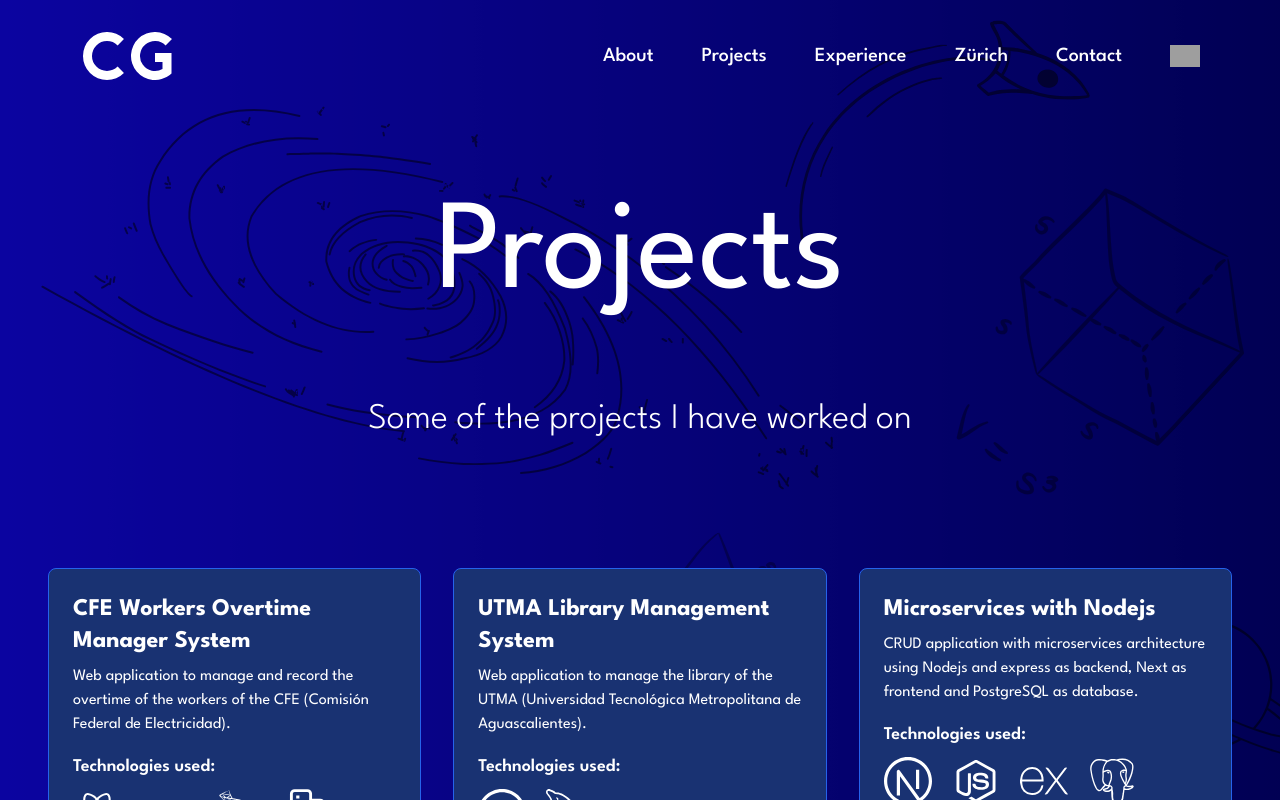
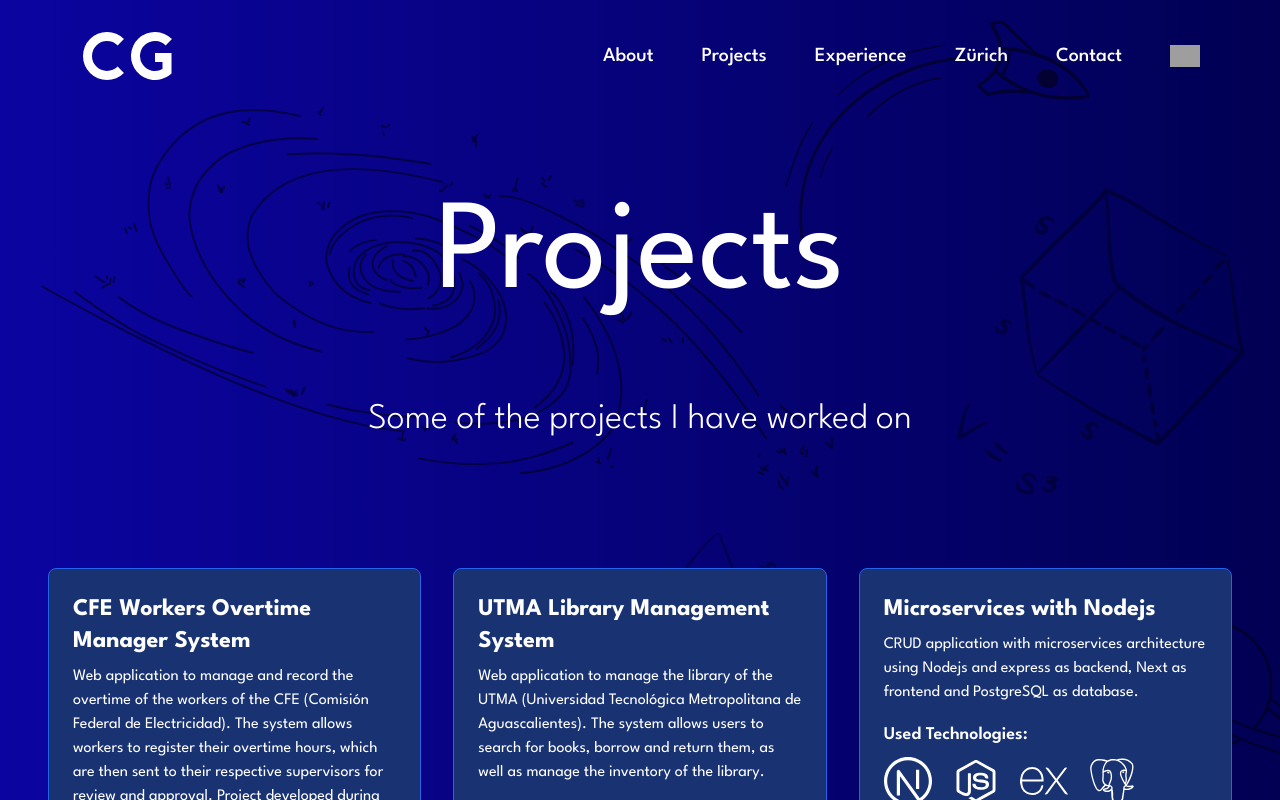
Before and after one commit to CarlosGal19/Portfolio, a Next.js app: page /about/projects in a window 1280 px wide. Built offline with nearby package versions, Linux system fonts and the light colour scheme; grey boxes are pictures that could not be loaded.

Commit message:
feat: add NASA and Balluff maintenance projects

```diff
--- a/src/app/[lang]/projects/_components/CustonProject.tsx
+++ b/src/app/[lang]/projects/_components/CustonProject.tsx
@@ -16,7 +16,7 @@ export default function CustomProject({ project }: { project: Project }) {
             <p className="mb-4">{project.description}</p>
             <div className="mb-4">
                 <h3 className="text-lg font-semibold">{
-                    pathname.includes("es/") ? "Tecnologías utilizadas" : "Technologies used"
+                    pathname.includes("es/") ? "Tecnologías utilizadas" : "Used Technologies"
                 }:</h3>
                 <ul className="flex flex-wrap gap-2 mt-2">
                     {project.technologies.map((tech, index) => (
--- a/src/dictionaries/en.json
+++ b/src/dictionaries/en.json
@@ -44,13 +44,13 @@
         "projects": [
             {
                 "name": "CFE Workers Overtime Manager System",
-                "description": "Web application to manage and record the overtime of the workers of the CFE (Comisión Federal de Electricidad).",
+                "description": "Web application to manage and record the overtime of the workers of the CFE (Comisión Federal de Electricidad). The system allows workers to register their overtime hours, which are then sent to their respective supervisors for review and approval. Project developed during my internship at CFE.",
                 "technologies": ["/languages/react.svg", "/languages/dotnet.svg", "/languages/sqlserver.svg", "/languages/python.svg"],
                 "completed": true
             },
             {
                 "name": "UTMA Library Management System",
-                "description": "Web application to manage the library of the UTMA (Universidad Tecnológica Metropolitana de Aguascalientes).",
+                "description": "Web application to manage the library of the UTMA (Universidad Tecnológica Metropolitana de Aguascalientes). The system allows users to search for books, borrow and return them, as well as manage the inventory of the library.",
                 "technologies": ["/languages/nextjs.svg", "/languages/mysql.svg", "/languages/dotnet.svg"],
                 "href": [
                     "/projects/library/utma-1.jpg", "/projects/library/utma-2.jpg", "/projects/library/utma-3.jpg"
@@ -83,7 +83,7 @@
             },
             {
                 "name": "Atenea",
-                "description": "Uncentralized system for the management, follow-up and analysis of police reports. Developed for the Cybersecurity Hackathon by Fundación Dedica, ICP Hub Latam and Seguridad Pública de Aguascalientes.",
+                "description": "Uncentralized system for the management, follow-up and analysis of police reports. It allows citizens to file reports securely and anonymously, while enabling authorities to efficiently track and analyze incidents. Developed for the Cybersecurity Hackathon by Fundación Dedica, ICP Hub Latam and Seguridad Pública de Aguascalientes.",
                 "technologies": ["/languages/icp.svg", "/languages/react.svg", "/languages/expo.svg", "/languages/rust.svg"],
                 "alt": "Atenea",
                 "github": "https://github.com/SofiaCamposH/ATENEA-IRIS",
@@ -91,7 +91,7 @@
             },
             {
                 "name": "Talent Quest",
-                "description": "Platform of courses and certifications for the development of skills and competencies. Project developed for the Hackatón GDN-e 2025 by NTT Data.",
+                "description": "Platform of courses and certifications for the development of skills and competencies. It allows users to access a wide variety of courses and certifications to improve their skills and competencies in different areas. Project developed for the Hackatón GDN-e 2025 by NTT Data.",
                 "technologies": ["/languages/react.svg", "/languages/node.svg", "/languages/express.svg", "/languages/mysql.svg", "/languages/prisma.svg", "/languages/zustand.svg", "/languages/gcloud.svg"],
                 "href": ["/projects/talent-quest/talent-quest-1.png", "/projects/talent-quest/talent-quest-2.png", "/projects/talent-quest/talent-quest-3.png"],
                 "alt": "Talent Quest",
@@ -100,7 +100,7 @@
             },
             {
                 "name": "Yo Voy Ags App",
-                "description": "Mobile application for the management of public transport in Aguascalientes. Developed for the Hackathon Mobility 2025 by Coordinación General de Movilidad de Aguascalientes and Instituto de Educación de Aguascalientes (IEA).",
+                "description": "Mobile application for the management of public transport in Aguascalientes. It allows users to locate routes, stops, recharge their transport cards, and provide feedback on the service. Developed for the Hackathon Mobility 2025 by Coordinación General de Movilidad de Aguascalientes and Instituto de Educación de Aguascalientes (IEA).",
                 "technologies": ["/languages/expo.svg", "/languages/node.svg", "/languages/express.svg", "/languages/mongo.svg", "/languages/nestjs.svg", "/languages/postgresql.svg", "/languages/gcloud.svg", "/languages/arduino.svg", "/languages/nextjs.svg"],
                 "alt": "Yo Voy Aguascalientes",
                 "github": "https://github.com/Codex-Utma/Yo_Voy_Ags_App",
@@ -108,7 +108,7 @@
             },
             {
                 "name": "QuickView",
-                "description": "System for previewing DICOM images and sending results to patients by WhatsApp. System developed for the Hackathon by Genius Arena and Salud Digna (Hackaton Talent Lant 2025).",
+                "description": "System for previewing DICOM images and sending results to patients by WhatsApp. It allows medical professionals to upload DICOM images, generate reports, and send them directly to patients via WhatsApp for quick and easy access. System developed for the Hackathon by Genius Arena and Salud Digna (Hackaton Talent Lant 2025).",
                 "technologies": ["/languages/gcloud.svg", "/languages/node.svg","/languages/postgresql.svg", "/languages/python.svg", "/languages/vite.svg", "/languages/typescript.svg"],
                 "alt": "QuickView",
                 "github": "https://github.com/DigitalCare-SSAC/QuickView-Frontend",
@@ -119,6 +119,21 @@
                 "description": "Desktop application for managing production line orders sent to the warehouse. The system records and maintains a history of all orders, enabling better traceability and inventory planning. It communicates with an industrial scale via a serial RS-232 connection to ensure accurate weight measurements and order control.",
                 "technologies": ["/languages/python.svg", "/languages/postgresql.svg"],
                 "alt": "BWOMS",
+                "completed": true
+            },
+            {
+                "name": "Balluff Maintenance System",
+                "description": "Web application for managing and scheduling maintenance tasks for machines on the production line. The system allows users to assign maintenance tasks, set deadlines, and track the status of each task to ensure optimal operation of the production line.",
+                "technologies": ["/languages/python.svg", "/languages/javascript.svg", "/languages/postgresql.svg"],
+                "alt": "Balluff Maintenance System",
+                "completed": true
+            },
+            {
+                "name": "Astro Eye",
+                "description": "Web application that allows users to explore and learn about NASA's astronomical images. Users can visualize HD images, read detailed descriptions, and access additional information about each image. The application provides an engaging way to discover the wonders of the universe through NASA's vast collection of images. project developed as part of the Nasa Space Apps Challenge 2025 hackathon.",
+                "technologies": ["/languages/react.svg", "/languages/node.svg", "/languages/express.svg", "/languages/mysql.svg", "/languages/prisma.svg", "/languages/gcloud.svg"],
+                "alt": "Astro Eye",
+                "github": "https://github.com/CarlosGal19/AstroEye-Frontend",
                 "completed": true
             }
         ]
--- a/src/dictionaries/es.json
+++ b/src/dictionaries/es.json
@@ -43,13 +43,13 @@
       "projects": [
         {
           "name": "Sistema de Gestión de Horas Extra de Trabajadores CFE",
-          "description": "Aplicación web para gestionar y registrar las horas extra de los trabajadores de la CFE (Comisión Federal de Electricidad).",
+          "description": "Aplicación web para gestionar y registrar las horas extra de los trabajadores de la CFE (Comisión Federal de Electricidad). El sistema permite a los trabajadores registrar sus horas extra, las cuales son enviadas a sus respectivos supervisores para su revisión y aprobación. Proyecto desarrollado durante mi práctica en la CFE.",
           "technologies": ["/languages/react.svg", "/languages/dotnet.svg", "/languages/sqlserver.svg", "/languages/python.svg"],
           "completed": true
         },
         {
           "name": "Sistema de Gestión de Biblioteca UTMA",
-          "description": "Aplicación web para gestionar la biblioteca de la UTMA (Universidad Tecnológica Metropolitana de Aguascalientes).",
+          "description": "Aplicación web para gestionar la biblioteca de la UTMA (Universidad Tecnológica Metropolitana de Aguascalientes). El sistema permite a los usuarios buscar libros, prestarlos y devolverlos, así como gestionar el inventario de la biblioteca.",
           "technologies": ["/languages/nextjs.svg", "/languages/mysql.svg", "/languages/dotnet.svg"],
           "href": ["/projects/library/utma-1.jpg", "/projects/library/utma-2.jpg", "/projects/library/utma-3.jpg"],
           "alt": "Sistema de Gestión de Biblioteca UTMA",
@@ -76,7 +76,7 @@
         },
         {
           "name": "Atenea",
-          "description": "Sistema descentralizado para la gestión, seguimiento y análisis de reportes policiales. Desarrollado para el Hackathon de Ciberseguridad por Fundación Dedica, ICP Hub Latam y Seguridad Pública de Aguascalientes.",
+          "description": "Sistema descentralizado para la gestión, seguimiento y análisis de reportes policiales. Permite a los ciudadanos presentar reportes de manera segura y anónima, mientras que las autoridades pueden rastrear y analizar incidentes de manera eficiente. Desarrollado para el Hackathon de Ciberseguridad por Fundación Dedica, ICP Hub Latam y Seguridad Pública de Aguascalientes.",
           "technologies": ["/languages/icp.svg", "/languages/react.svg", "/languages/expo.svg", "/languages/rust.svg"],
           "alt": "Atenea",
           "github": "https://github.com/SofiaCamposH/ATENEA-IRIS",
@@ -84,7 +84,7 @@
         },
         {
           "name": "Talent Quest",
-          "description": "Plataforma de cursos y certificaciones para el desarrollo de habilidades y competencias. Proyecto desarrollado para el Hackathon Hackvolution GDN-e 2025 por NTT Data.",
+          "description": "Plataforma de cursos y certificaciones para el desarrollo de habilidades y competencias.Permite a los usuarios acceder a una amplia variedad de cursos y certificaciones para mejorar sus habilidades y competencias en diferentes áreas.Proyecto desarrollado para el Hackathon Hackvolution GDN-e 2025 por NTT Data.",
           "technologies": ["/languages/react.svg", "/languages/node.svg", "/languages/express.svg", "/languages/mysql.svg", "/languages/prisma.svg", "/languages/zustand.svg", "/languages/gcloud.svg"],
           "href": ["/projects/talent-quest/talent-quest-1.png", "/projects/talent-quest/talent-quest-2.png", "/projects/talent-quest/talent-quest-3.png"],
           "alt": "Talent Quest",
@@ -93,7 +93,7 @@
         },
         {
           "name": "App Yo Voy Ags",
-          "description": "Aplicación móvil para la gestión del transporte público en Aguascalientes. Desarrollada para el Hackathon Mobility 2025 por la Coordinación General de Movilidad de Aguascalientes y el Instituto de Educación de Aguascalientes (IEA).",
+          "description": "Aplicación móvil para la gestión del transporte público en Aguascalientes. Permite a los usuarios localizar rutas, paradas, recargar sus tarjetas de transporte y brindar retroalimentación sobre el servicio. Desarrollada para el Hackathon Mobility 2025 por la Coordinación General de Movilidad de Aguascalientes y el Instituto de Educación de Aguascalientes (IEA).",
           "technologies": ["/languages/expo.svg", "/languages/node.svg", "/languages/express.svg", "/languages/mongo.svg", "/languages/nestjs.svg", "/languages/postgresql.svg", "/languages/gcloud.svg", "/languages/arduino.svg", "/languages/nextjs.svg"],
           "alt": "Yo Voy Aguascalientes",
           "github": "https://github.com/Codex-Utma/Yo_Voy_Ags_App",
@@ -101,7 +101,7 @@
         },
         {
           "name": "QuickView",
-          "description": "Sistema para la visualización de imágenes DICOM y envío de resultados a pacientes vía WhatsApp. Sistema desarrollado para el Hackathon Genius Arena y Salud Digna (Hackathon Talent Lant 2025).",
+          "description": "Sistema para la visualización de imágenes DICOM y envío de resultados a pacientes vía WhatsApp. Permite a los profesionales médicos subir imágenes DICOM, generar informes y enviarlos directamente a los pacientes a través de WhatsApp para un acceso rápido y sencillo. Sistema desarrollado para el Hackathon Genius Arena y Salud Digna (Hackathon Talent Lant 2025).",
           "technologies": ["/languages/gcloud.svg", "/languages/node.svg","/languages/postgresql.svg", "/languages/python.svg", "/languages/vite.svg", "/languages/typescript.svg"],
           "alt": "QuickView",
           "github": "https://github.com/DigitalCare-SSAC/QuickView-Frontend",
@@ -113,6 +113,21 @@
           "technologies": ["/languages/python.svg", "/languages/postgresql.svg"],
           "alt": "BWOMS",
           "completed": true
+        },
+        {
+          "name": "Balluff Maintenance System",
+          "description": "Aplicación web para gestionar y programar tareas de mantenimiento de las máquinas en la línea de producción. El sistema permite a los usuarios asignar tareas de mantenimiento, establecer fechas límite y rastrear el estado de cada tarea para garantizar el funcionamiento óptimo de la línea de producción.",
+          "technologies": ["/languages/python.svg", "/languages/javascript.svg", "/languages/postgresql.svg"],
+          "alt": "Balluff Maintenance System",
+          "completed": true
+        },
+        {
+            "name": "Astro Eye",
+            "description": "Aplicación web que permite a los usuarios explorar y aprender sobre las imágenes astronómicas de la NASA. Los usuarios pueden visualizar imágenes en alta definición, leer descripciones detalladas y acceder a información adicional sobre cada imagen. La aplicación ofrece una forma atractiva de descubrir las maravillas del universo a través de la extensa colección de imágenes de la NASA. Proyecto desarrollado como parte del hackathon Nasa Space Apps Challenge 2025.",
+            "technologies": ["/languages/react.svg", "/languages/node.svg", "/languages/express.svg", "/languages/mysql.svg", "/languages/prisma.svg", "/languages/gcloud.svg"],
+            "alt": "Astro Eye",
+            "github": "https://github.com/CarlosGal19/AstroEye-Frontend",
+            "completed": true
         }
       ]
     },
```
